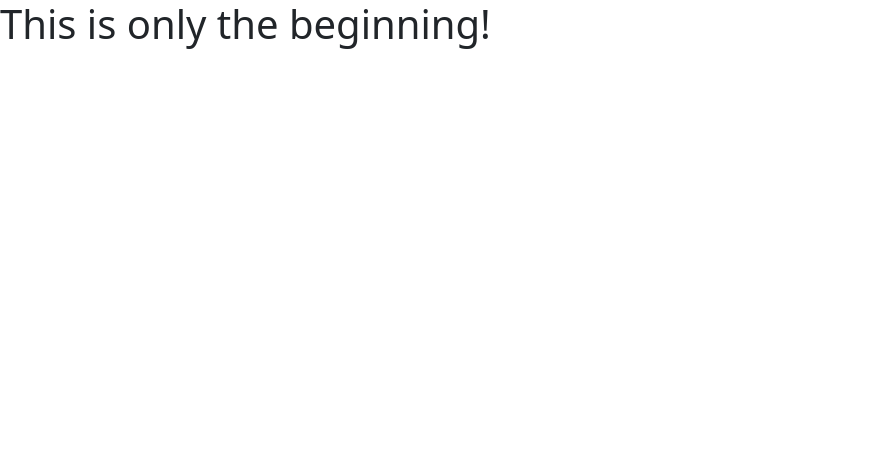
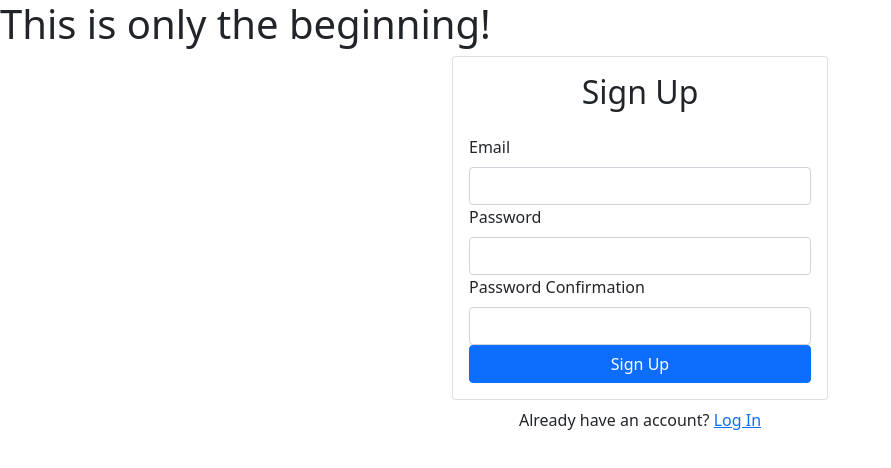
Before and after one commit to Cutecat42/SimplyChat, a React (Create React App) app: page /Signup in a window 1280 px wide. Shown: the top 468 px of the page, without its empty margins (0-891 px from the left). Built offline with nearby package versions, Linux system fonts and the light colour scheme.

Commit message:
Add basic css to signup

```diff
--- a/src/components/App.js
+++ b/src/components/App.js
@@ -1,6 +1,7 @@
 import { BrowserRouter, Route, Navigate, Routes } from 'react-router-dom';
 import Home from './Home';
 import Login from './Login';
+import Signup from './Signup';
 import Logout from './Logout';
 import NavBar from './NavBar';
 import Profile from './Profile';
@@ -17,6 +18,9 @@ function App () {
         <NavBar user={user} />
         <Routes>
           <Route exact path='/Login' element={<Login setUserAuth={setUserAuth} />
+          }>
+          </Route>
+          <Route exact path='/Signup' element={<Signup setUserAuth={setUserAuth} />
           }>
           </Route>
           <Route exact path='/Logout' element={<Logout />
--- a/src/components/Signup.js
+++ b/src/components/Signup.js
@@ -1,6 +1,7 @@
-import React, { useRef } from 'react';
-import { Form, Button, Card, Alert } from "react-bootstrap"
+import React, { useRef, useState } from 'react';
+import { Form, Button, Card, Alert, Container } from "react-bootstrap"
 import { Link, useNavigate } from "react-router-dom"
+import "bootstrap/dist/css/bootstrap.min.css"
 
 function Signup () {
     const emailRef = useRef()
@@ -31,6 +32,9 @@ function Signup () {
 
     return (
         <>
+            <Container classname="d-flex align-items-center justify-content-center"
+                style={{ minHeight: "100vh", maxWidth: "400px" }}
+            >
                 <Card>
                     <Card.Body>
                         <h2 className="text-center mb-4">Sign Up</h2>
@@ -57,6 +61,7 @@ function Signup () {
                 <div className="w-100 text-center mt-2">
                     Already have an account? <Link to="/login">Log In</Link>
                 </div>
+            </Container>
         </>
     )
 };
--- a/src/index.js
+++ b/src/index.js
@@ -1,7 +1,6 @@
 import React from 'react';
 import ReactDOM from 'react-dom';
 import App from './components/App';
-import "bootstrap/dist/css/bootstrap.min.css"
 
 ReactDOM.render(
   <React.StrictMode>
```
Lines whose indentation alone changed are shown as unchanged.
